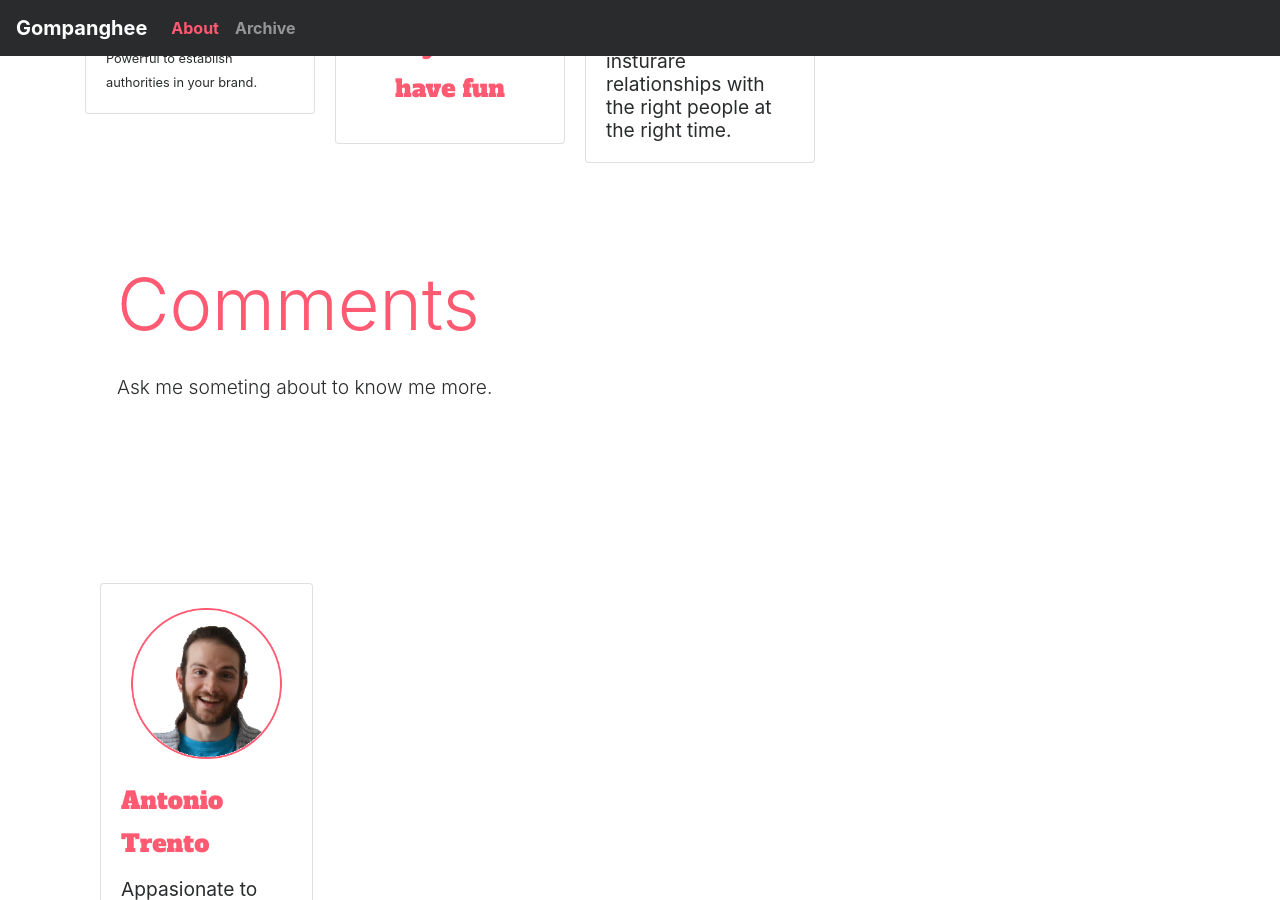
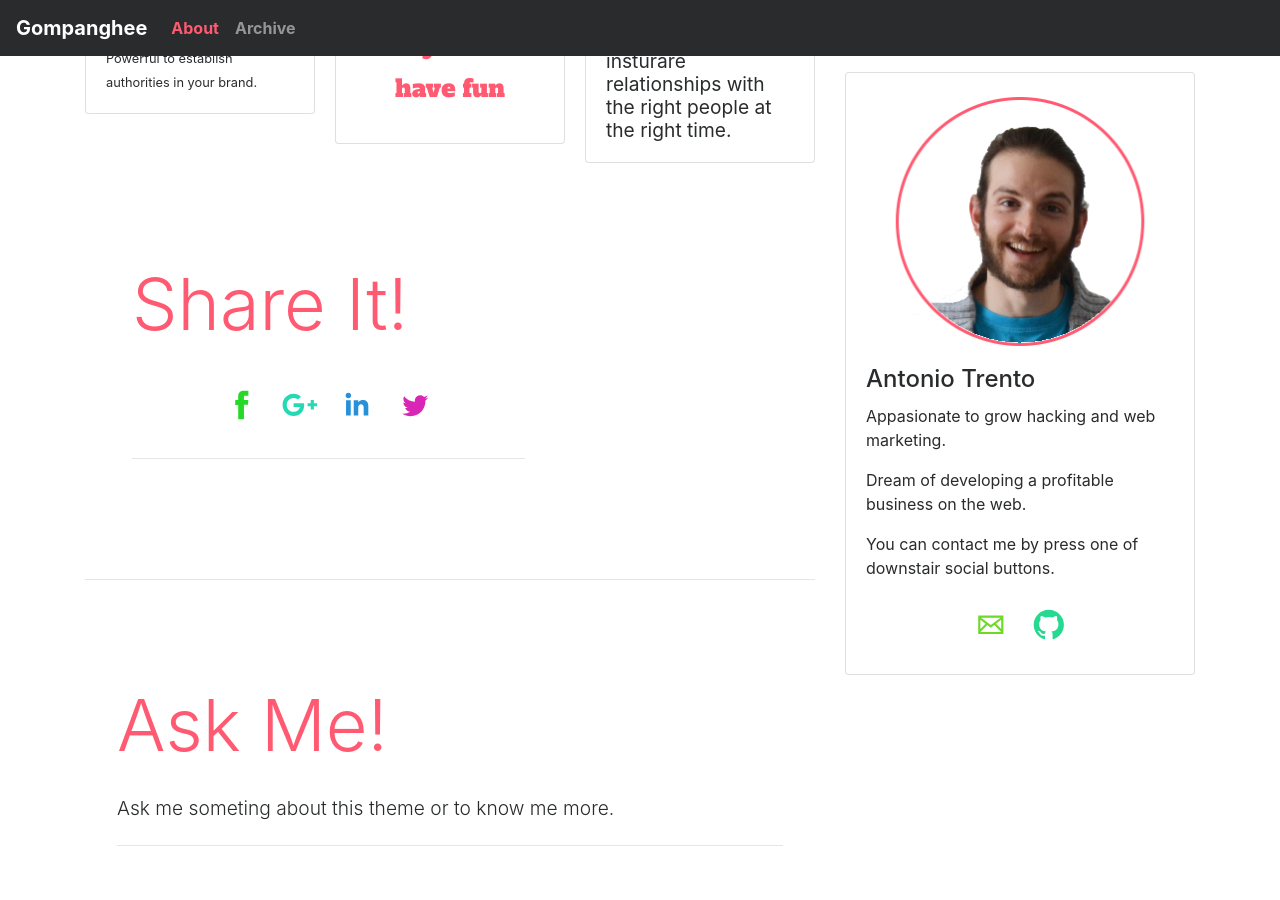
Before and after one commit to gompanghee/gompanghee.github.io, a Jekyll site: the page built from about.html, in a window 1280 px wide and 900 px high, scrolled down 4154 px. Built offline with Jekyll 4.4.1, drawn with Linux system fonts in a browser that asks for light colours; nearby versions of some CDN libraries; some web fonts are replaced; comment, search, counter and statistics services are not loaded.

Commit message:
Update about.html

```diff
--- a/_includes/themes/bootstrap/about.html
+++ b/_includes/themes/bootstrap/about.html
@@ -50,11 +50,26 @@
 
            {{ content }}
 
-           <hr class="my-4">
+          <div class="row">
+
+                <div class="col-sm-8">
+                  <div class="jumbotron" style="background: white">
+                    <h1 class="display-3">Share It!</h1>
+                    <div class="text-center">{% include social-share.html %}</div>
+                    <hr class="my-4">
+                  </div>
+
+
+
+                </div>
+
+          </div>
+          <hr>
           <div>
             <div class="jumbotron" style="background: white">
-              <h1 class="display-3">Comments</h1>
-              <p class="lead">Ask me someting about to know me more.</p>
+              <h1 class="display-3">Ask Me!</h1>
+              <p class="lead">Ask me someting about this theme or to know me more.</p>
+              <hr class="my-4">
             </div>
             {% include JB/comments %}
           </div>
```
